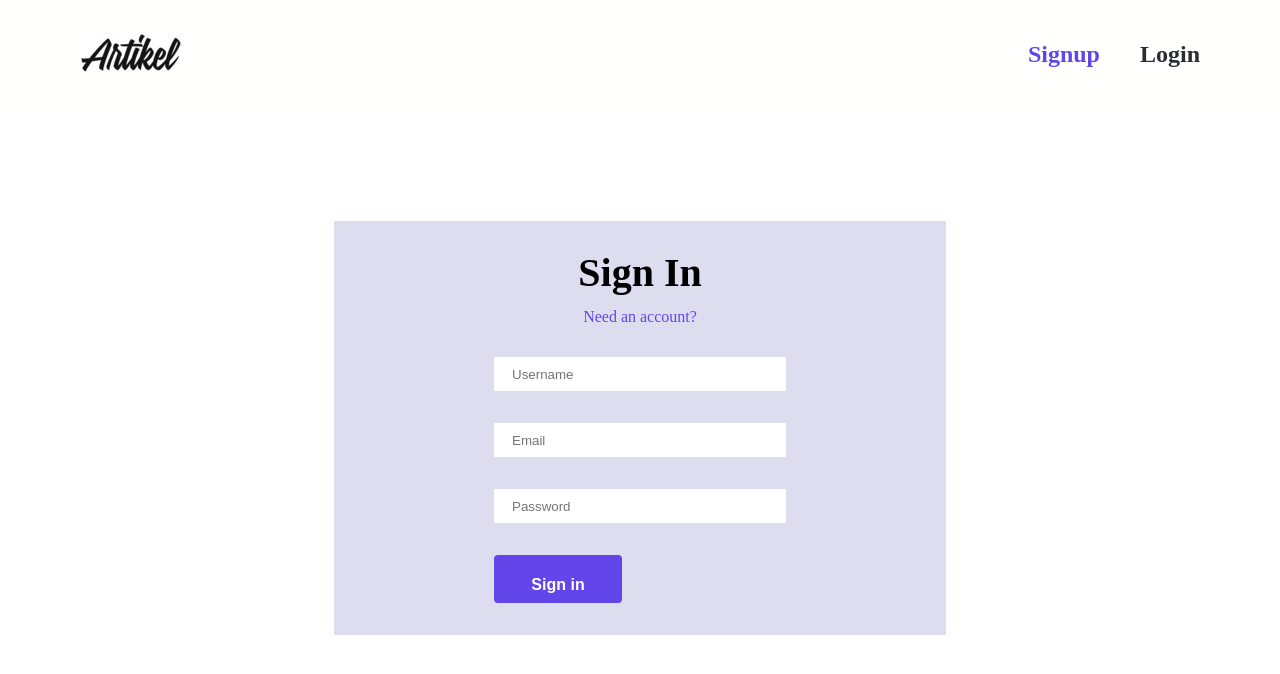
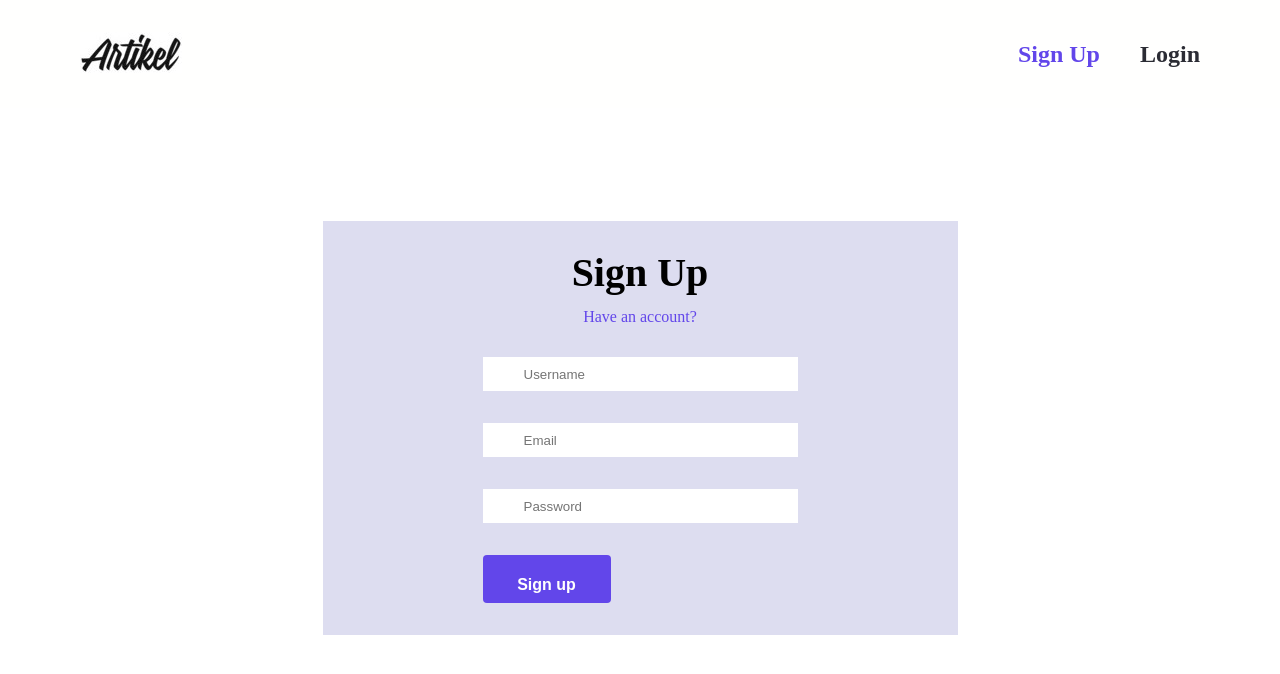
Before and after one commit to joelshejar/Artikel, a React (Create React App) app: page /signup in a window 1280 px wide. Shown: the top 674 px of the page. Built offline with nearby package versions, Linux system fonts and the light colour scheme.

Commit message:
Login and Sign up page functionality

```diff
--- a/src/components/App.js
+++ b/src/components/App.js
@@ -1,4 +1,4 @@
-import React from 'react'
+import React,{useState} from 'react'
 import { BrowserRouter as Router,
          Route,Switch
 } from 'react-router-dom'
@@ -10,21 +10,25 @@ import NoMatch from './NoMatch'
 import SinglePost from './SinglePost'
 
 function App(){
+    const [isLoggedIn, setIsLoggedIn] = useState(false)
+    const [user, setUser] = useState(null)
+
+    console.log(isLoggedIn)
     return(
         <>
 
             <Router>
-                <Header/>
+                <Header isLoggedIn={isLoggedIn} user={user}/>
                 <Switch>
                         <Route path='/' exact>
                             <Home/>
 
                         </Route>
                         <Route path='/login' exact>
-                            <Login/>
+                            <Login setIsLoggedIn={setIsLoggedIn} setUser={setUser}/>
                         </Route>
                         <Route path='/signup' exact>
-                            <Signup/>
+                            <Signup setIsLoggedIn={setIsLoggedIn} setUser={setUser}/>
                         </Route>
                         <Route path='/article/:slug' component={SinglePost}>
                             <SinglePost/>
--- a/src/components/Header.js
+++ b/src/components/Header.js
@@ -1,7 +1,7 @@
 import React, {useState} from 'react'
 import { Route,NavLink,Link } from 'react-router-dom'
 
-function Header(){
+function Header({isLoggedIn, user}){
     return(
         <header className='navbar'>
             <div className='container flex'>
@@ -13,10 +13,21 @@ function Header(){
                 </label>
                 <input id="toggle" type="checkbox"></input>
                 <nav>
-                    <ul className='flex'>
+                    {
+                        isLoggedIn?<AuthHeader user={user}/>:<NonAuthHeader/>
+                    }
+                </nav>
+            </div>
+        </header>
+    )
+}
+
+function NonAuthHeader(){
+    return(
+        <ul className='flex'>
                         <li>
                             <NavLink className='header-links' activeClassName='header-active' to='/signup'>
-                                Signup
+                                Sign Up
                             </NavLink>
                         </li>
                         <li>
@@ -24,10 +35,30 @@ function Header(){
                                 Login
                             </NavLink>
                         </li>
+
                     </ul>
-                </nav>
-            </div>
-        </header>
+    )
+}
+
+function AuthHeader({user}){
+    return(
+        <ul className='flex'>
+                        <li>
+                            <NavLink className='header-links' activeClassName='header-active' to='/signup'>
+                                New Article
+                            </NavLink>
+                        </li>
+                        <li>
+                            <NavLink className='header-links' activeClassName='header-active' to='/login'>
+                                Settings
+                            </NavLink>
+                        </li>
+                        <li>
+                            <NavLink className='header-links' activeClassName='header-active' to='/login'>
+                               Profile
+                            </NavLink>
+                        </li>
+                    </ul>
     )
 }
 
--- a/src/components/Login.js
+++ b/src/components/Login.js
@@ -1,15 +1,18 @@
 import React,{useState} from 'react'
-import {Link} from 'react-router-dom'
+import {Link, useHistory} from 'react-router-dom'
+import axios from 'axios'
+import {loginURL} from '../utils/constant'
 
-function Login(){
-    const [email, setEmail]=useState('')
-    const [password, setPassword]=useState('')
+
+function Login({setIsLoggedIn, setUser}){
+    const [email, setEmail]=useState('joel.rajesh13@gmail.com')
+    const [password, setPassword]=useState('123456a')
     const [errors, setErrors]=useState({email:'', password:''})
+    let history = useHistory();
 
     let handleChange = (event)=>{
         let {name, value} = event.target
         name==='email'?setEmail(value):setPassword(value)
-        let error= {...errors}
         switch(name){
             case 'email':
                 setErrors({
@@ -24,13 +27,35 @@ function Login(){
                 })
                 break;
             default:
-                return error
+                return errors
         }
 
     }
 
     let handleSubmit = (event)=>{
         event.preventDefault()
+        axios.post(loginURL, {
+            "user":{
+            "email":email,
+            "password":password}
+        })
+        .then((res)=>{
+            console.log(res.data)
+        })
+        .then((user)=>{
+            setIsLoggedIn(true)
+            history.push('/')
+            setEmail('')
+            setPassword('')
+
+
+        })
+        .catch((err)=>{
+            console.dir(err.response)
+            setErrors({email:err.response===undefined?'':err.response.data.errors.email,
+        })
+    })
+
     }
 
     return(
@@ -64,6 +89,7 @@ function Login(){
                     <div className='text-right'>
                         <input
                             className='btn sign-in-btn'
+                            disabled={errors.email || errors.password}
                             type='submit'
                             value='Sign in'
                         />
--- a/src/components/Signup.js
+++ b/src/components/Signup.js
@@ -1,11 +1,14 @@
 import React,{useState,} from 'react'
-import {Link} from 'react-router-dom'
+import {Link, useHistory} from 'react-router-dom'
+import {signupURL} from '../utils/constant'
+import axios from 'axios'
 
-function Signup(){
+function Signup({setIsLoggedIn}){
     const [email, setEmail]=useState('')
     const [username, setUserName]=useState('')
     const [password, setPassword]=useState('')
     const [errors, setErrors]=useState({username:'', email:'', password:''})
+    const history = useHistory()
 
     let handleChange = (event)=>{
         let {name, value} = event.target
@@ -33,15 +36,35 @@ function Signup(){
 
     let handleSubmit = (event)=>{
         event.preventDefault()
+        axios.post(signupURL, {
+            "user":{"username":username,
+            "email":email,
+            "password":password}
+        })
+        .then((res)=>{
+            console.log(res.data)
+        })
+        .then((user)=>{console.log(user)
+            setIsLoggedIn(true)
+            history.push('/')
+            setUserName('')
+            setEmail('')
+            setPassword('')
+        })
+        .catch((err)=>{
+            setErrors({email:err.response.data.errors.email,
+        username:err.response.data.errors.username})
+    })
+
     }
 
     return(
         <div className='form-div'>
             <form onSubmit={handleSubmit} className='form form-login'>
                 <div className='text-center'>
-                    <legend className='form-legend'>Sign In</legend>
-                    <Link to='/signup' className='form-switch'>
-                        Need an account?
+                    <legend className='form-legend'>Sign Up</legend>
+                    <Link to='/login' className='form-switch'>
+                        Have an account?
                     </Link>
                 </div>
                 <fieldset className='form-group'>
@@ -53,7 +76,7 @@ function Signup(){
                         onChange={handleChange}
                         value={username}
                     />
-                    <span className='error'>{errors.email}</span>
+                    <span className='error'>{errors.username}</span>
                     <input
                         className='form-control'
                         name='email'
@@ -75,8 +98,9 @@ function Signup(){
                     <div className='text-right'>
                         <input
                             className='btn sign-in-btn'
+                            disabled={errors.email || errors.password || errors.username}
                             type='submit'
-                            value='Sign in'
+                            value='Sign up'
                         />
                     </div>
                 </fieldset>
--- a/src/styles/_common.scss
+++ b/src/styles/_common.scss
@@ -13,7 +13,12 @@
 }
 input{
     display: none;
+    padding-left: 25px;
+    &:focus{
+        outline: var(--primary);
+    }
 }
+
 label{
     display: none;
 }
--- a/src/styles/style.css
+++ b/src/styles/style.css
@@ -70,6 +70,11 @@ table {
 
 input {
   display: none;
+  padding-left: 25px;
+}
+
+input:focus {
+  outline: var(--primary);
 }
 
 label {
--- a/src/utils/constant.js
+++ b/src/utils/constant.js
@@ -2,5 +2,7 @@ const ROOT_URL='https://mighty-oasis-08080.herokuapp.com/api/'
 
 const articlesURL= ROOT_URL+'articles'
 const tagsURL = ROOT_URL+'tags'
+const signupURL = ROOT_URL+'users'
+const loginURL = ROOT_URL+ 'users/login'
 
-export { ROOT_URL, articlesURL, tagsURL }
+export { ROOT_URL, articlesURL, tagsURL, signupURL, loginURL }
```
Also changed, not shown: 1 other file (tests, documents, lock files or other folders).
